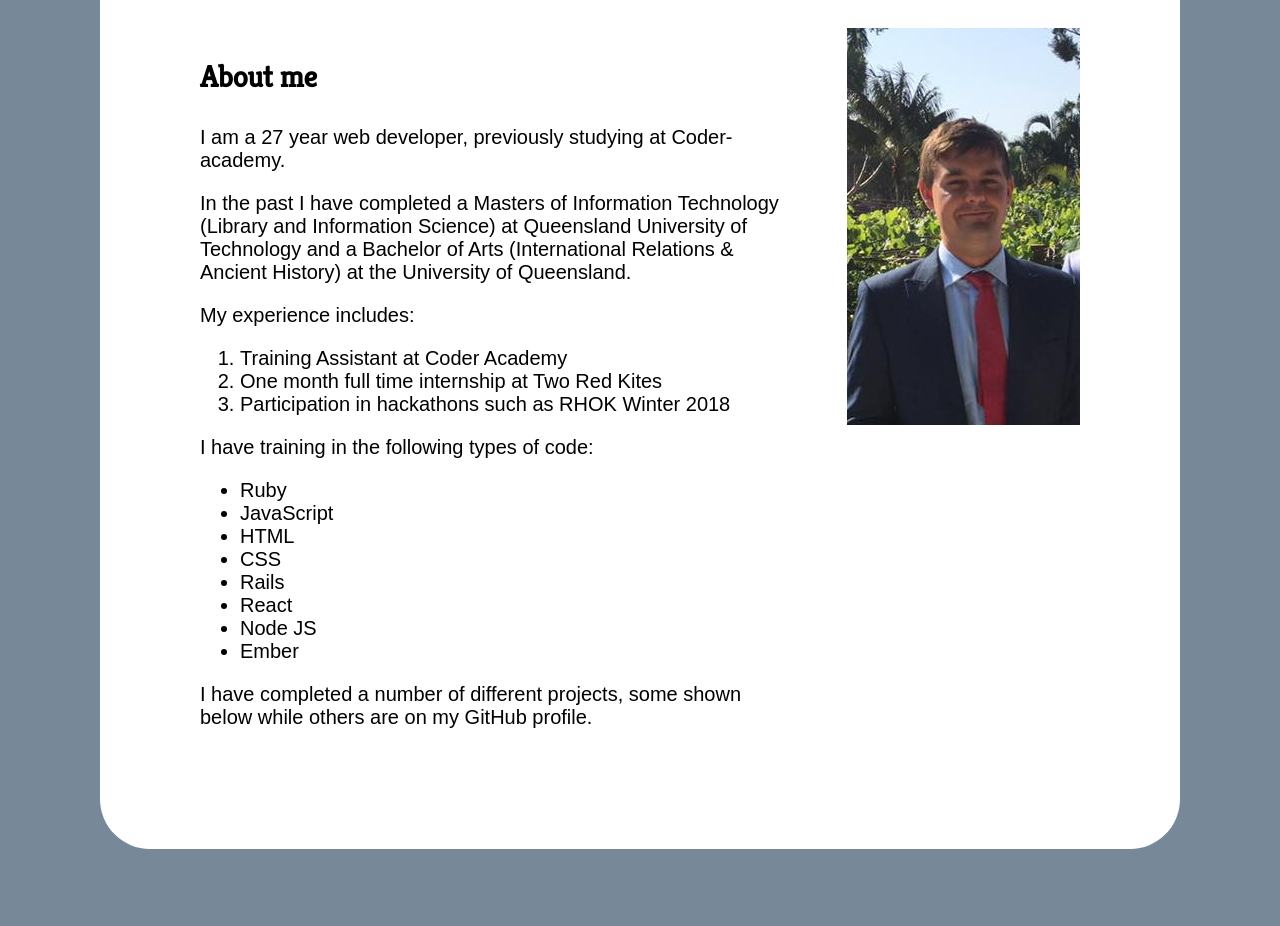
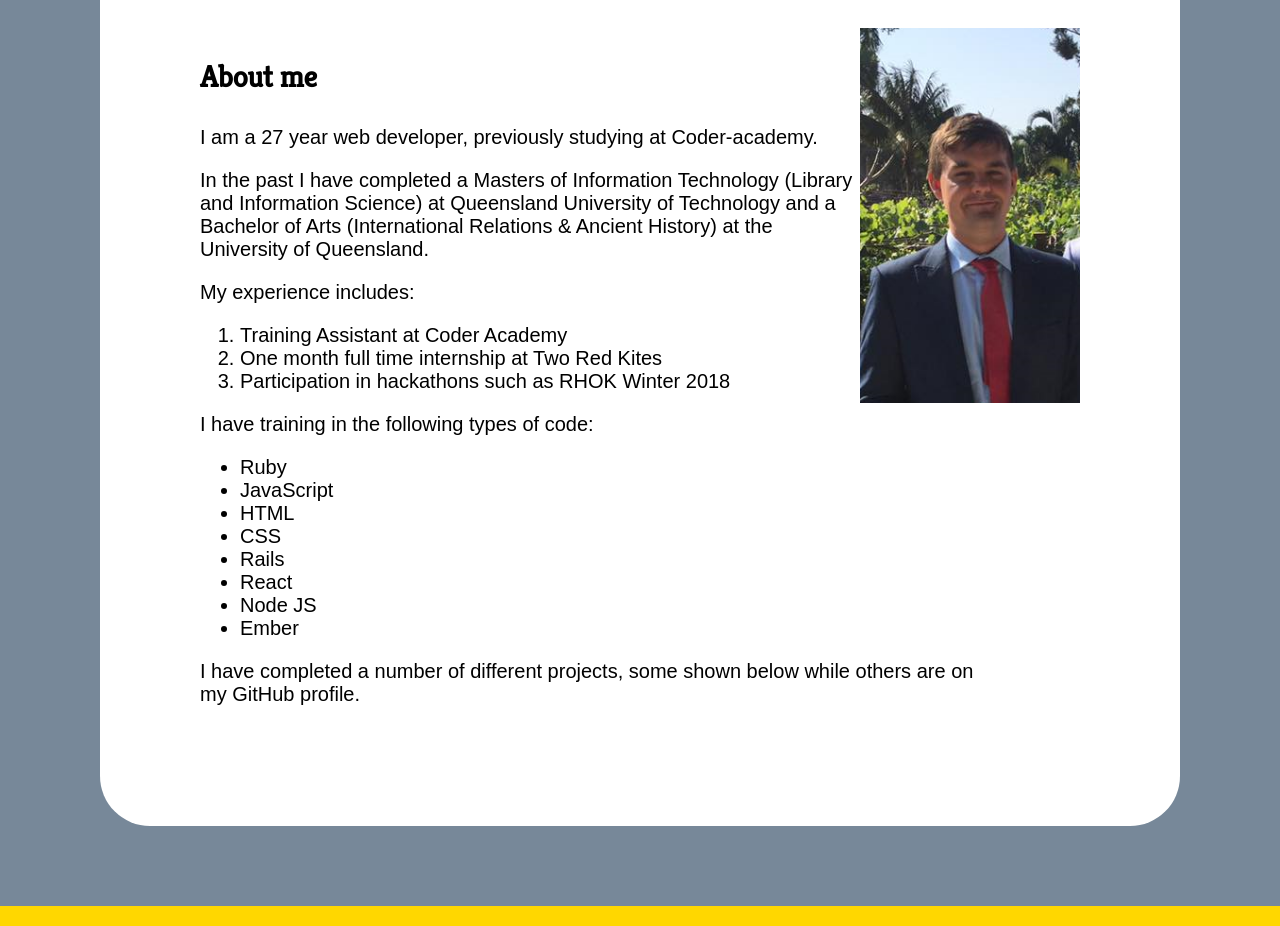
Before and after one commit to RyanG91/React-portfolio, a React (Create React App) app: page / in a window 1280 px wide. Shown: the part 920-1846 px from the top of the page. Built offline with nearby package versions, Linux system fonts and the light colour scheme; a web font is replaced by a local one.

Commit message:
Small changes to about me picture but not complete

```diff
--- a/src/styles/App.css
+++ b/src/styles/App.css
@@ -18,6 +18,7 @@ h1, h2, h3  {
 
 .aboutpic {
   float: right;
+  width: 25%
 }
 
 .projectImages {
@@ -31,7 +32,7 @@ h1, h2, h3  {
 
 /* Moves the margin for the About Me section to provide more space */
 .about-me-margin {
-  margin-right: 300px;
+  margin-right: 100px;
 }
 
 /* Section on different backgrounds */
```
